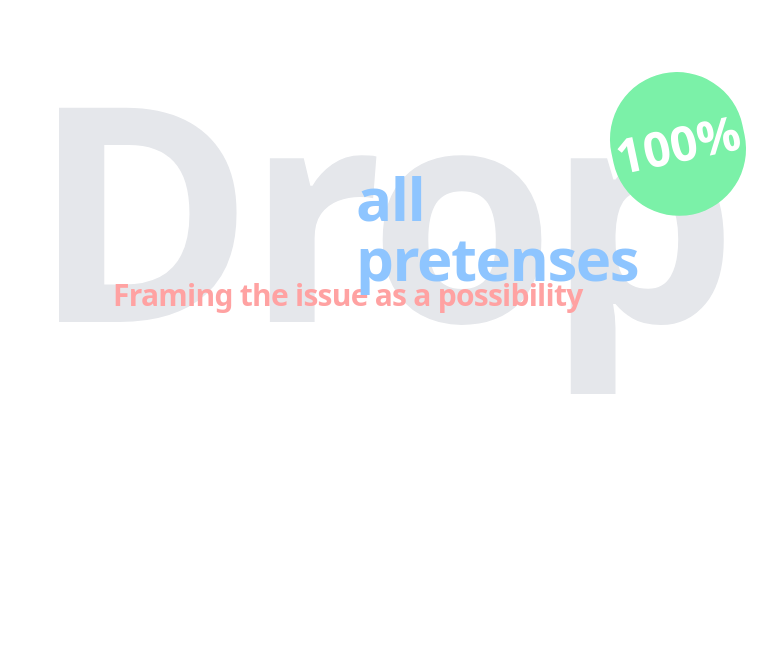
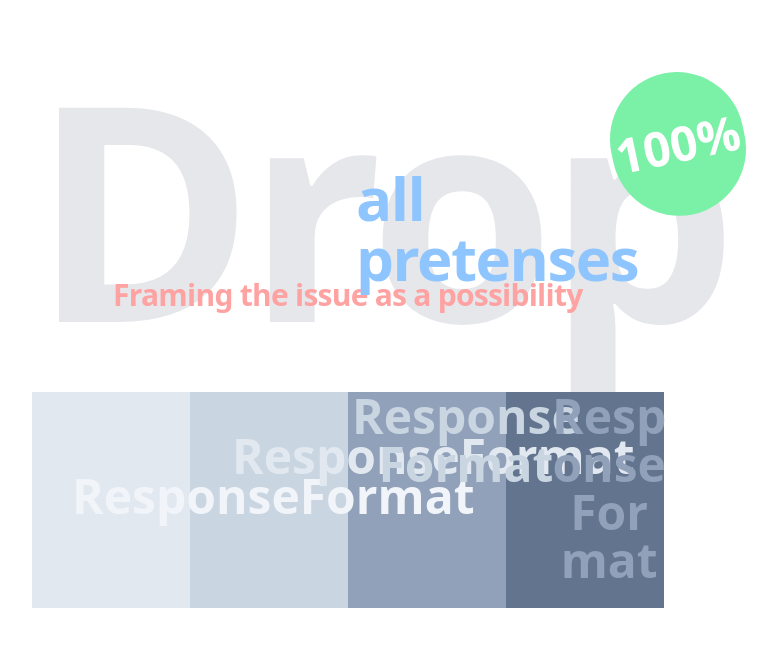
Before and after one commit to tobiasengberg/styling, a React (Vite) app in the folder ui-libraries/tailwind/react/responsive-news/: page / in a window 1280 px wide. Shown: the top 646 px of the page, without its empty margins (211-988 px from the left). Built offline with nearby package versions, Linux system fonts and the light colour scheme.

Commit message:
Add graphical composition

```diff
--- a/ui-libraries/tailwind/react/responsive-news/src/App.tsx
+++ b/ui-libraries/tailwind/react/responsive-news/src/App.tsx
@@ -1,21 +1,13 @@
 import './App.css'
+import Composition1 from "./compositions/Composition1.tsx";
+import Composition2 from "./compositions/Composition2.tsx";
 
 function App() {
 
   return (
     <div id="site-container" className="mx-auto grid grid-cols-16 grid-rows-10 gap-4 grid-flow-dense w-xl md:w-3xl lg:w-5xl xl:w-7xl">
-        <div className="col-start-4 col-end-8 row-start-2 row-end-3 h-10">
-            <p className="text-[300px] m-0 p-0 font-bold leading-none tracking-tight text-gray-200">Drop</p>
-        </div>
-        <div className="col-start-5 col-end-12 row-start-6 row-end-8 h-10">
-            <p className="text-3xl m-0 p-0 font-bold leading-none tracking-tight text-red-300">Framing the issue as a possibility</p>
-        </div>
-        <div className="col-start-8 col-end-12 row-start-4 row-end-8 h-10">
-            <p className="text-6xl m-0 p-0 font-bold leading-none tracking-tight text-blue-300">all pretenses</p>
-        </div>
-        <div className="col-start-10 col-end-13 row-start-2 row-end-3 relative">
-            <p className="absolute top-4 text-5xl font-black bg-green-300 py-12 px-1 text-white rounded-full right-0 -rotate-12">100%</p>
-        </div>
+        <Composition1 />
+        <Composition2 />
     </div>
   )
 }
--- /dev/null
+++ b/ui-libraries/tailwind/react/responsive-news/src/compositions/Composition1.tsx
@@ -0,0 +1,21 @@
+
+const Composition1 = () => {
+    return (
+        <div className="col-start-4 col-end-13 row-start-2 row-end-8 grid grid-cols-9 grid-rows-6 gap-4">
+            <div className="col-start-1 col-end-5 row-start-1 row-end-2 h-10">
+                <p className="text-[300px] m-0 p-0 font-bold leading-none tracking-tight text-gray-200">Drop</p>
+            </div>
+            <div className="col-start-2 col-end-9 row-start-5 row-end-7 h-10">
+                <p className="text-3xl m-0 p-0 font-bold leading-none tracking-tight text-red-300">Framing the issue as a possibility</p>
+            </div>
+            <div className="col-start-5 col-end-9 row-start-3 row-end-7 h-10">
+                <p className="text-6xl m-0 p-0 font-bold leading-none tracking-tight text-blue-300">all pretenses</p>
+            </div>
+            <div className="col-start-7 col-end-10 row-start-1 row-end-2 relative">
+                <p className="absolute top-4 text-5xl font-black bg-green-300 py-12 px-1 text-white rounded-full right-0 -rotate-12">100%</p>
+            </div>
+        </div>
+    );
+};
+
+export default Composition1;
--- /dev/null
+++ b/ui-libraries/tailwind/react/responsive-news/src/compositions/Composition2.tsx
@@ -0,0 +1,21 @@
+
+const Composition2 = () => {
+    return (
+        <div className="col-start-4 col-end-12 row-start-8 row-end-15 grid grid-cols-8 grid-rows-6 relative">
+            <div className="bg-slate-200 w-full h-full row-span-7 col-span-2">
+                <p className="text-5xl font-bold text-center text-slate-100 absolute top-20 left-10">ResponseFormat</p>
+            </div>
+            <div className="bg-slate-300 w-full h-full row-span-7 col-span-2">
+                <p className="text-5xl font-bold text-center text-slate-200 absolute top-10 left-50">ResponseFormat</p>
+            </div>
+            <div className="bg-slate-400 w-full h-full row-span-7 col-span-2">
+                <p className="text-5xl font-bold text-center text-slate-300 absolute top-0 left-80">Response<br/>Format</p>
+            </div>
+            <div className="bg-slate-500 w-full h-full row-span-7 col-span-2">
+                <p className="text-5xl font-bold text-center text-slate-400 absolute top-0 left-130">Resp<br/>onse<br/>For<br/>mat</p>
+            </div>
+        </div>
+    );
+};
+
+export default Composition2;
```
